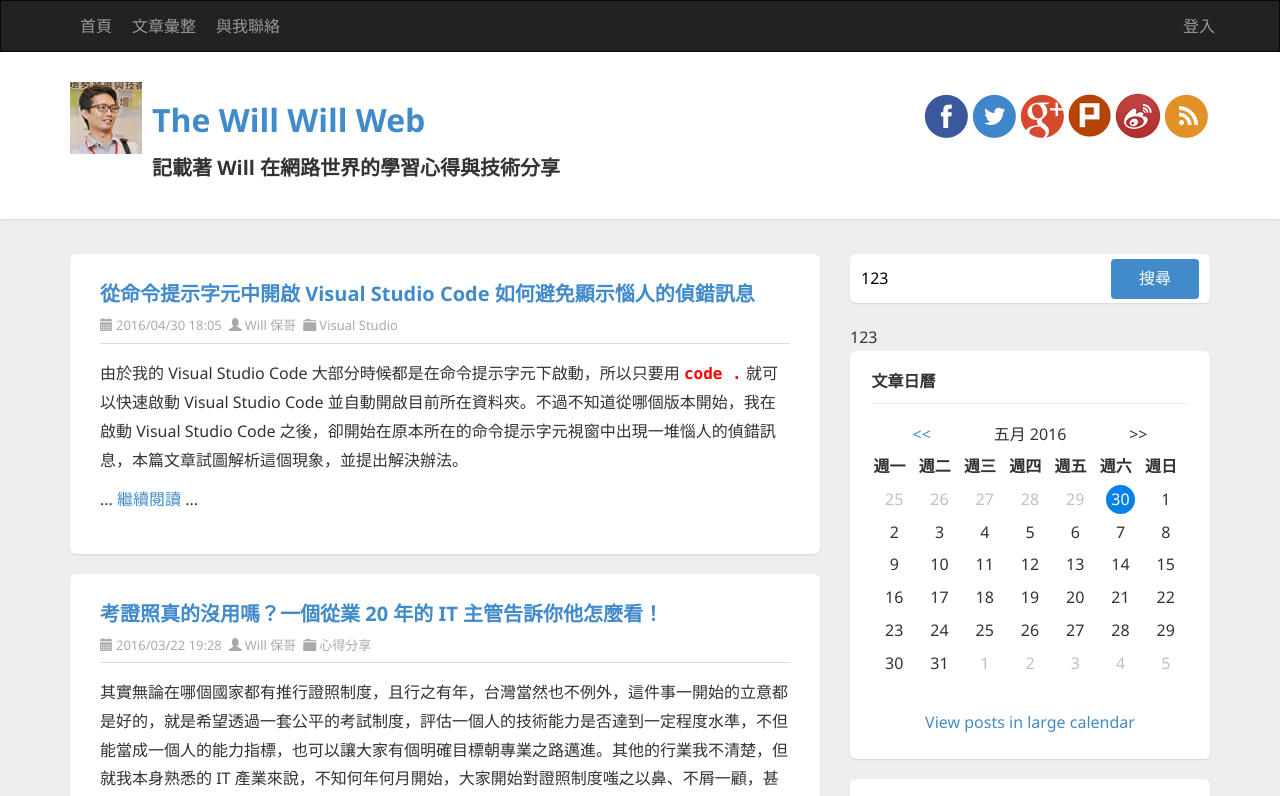
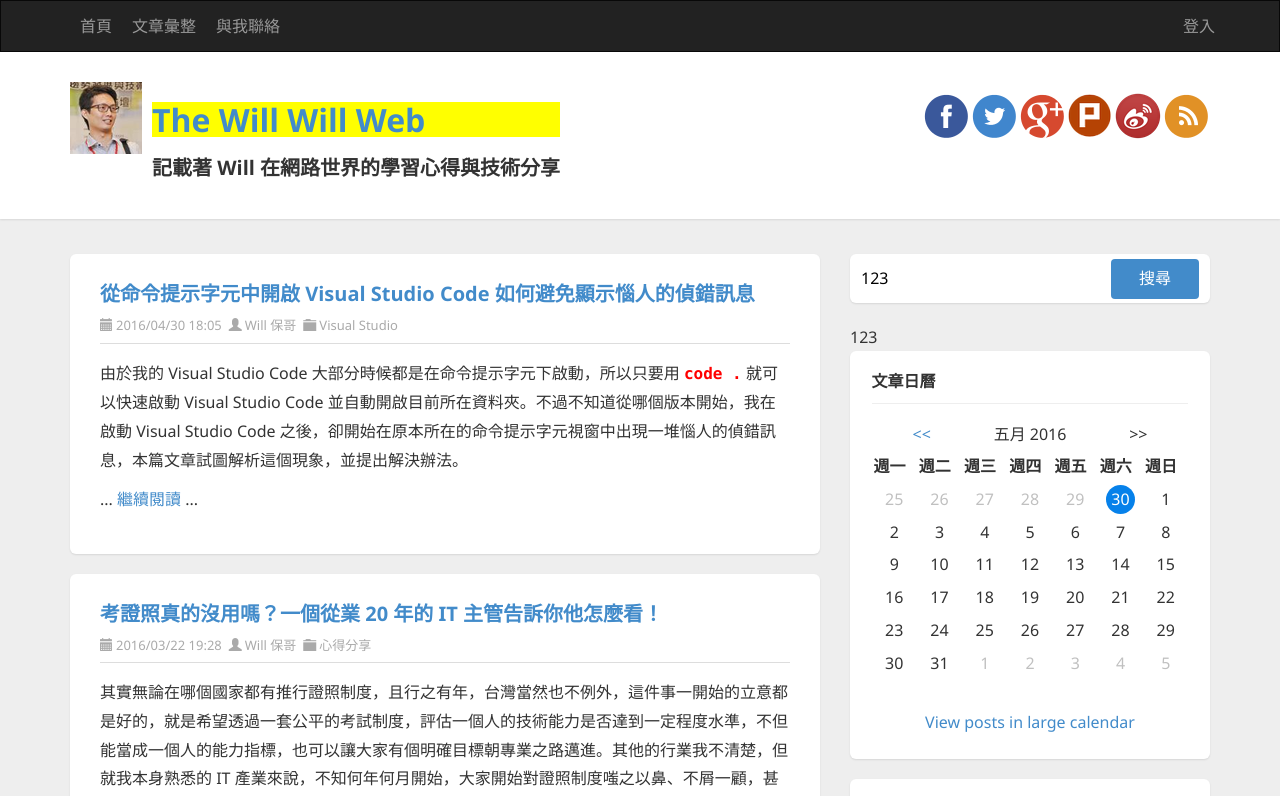
Before and after one commit to coolrare/DCT_106038, an Angular app: page / in a window 1280 px wide. Shown: the top 796 px of the page. Built offline with nearby package versions, Linux system fonts and the light colour scheme.

Commit message:
08 練習 Attribute Directive (屬性型指令) 用法: ngClass

```diff
--- a/src/app/header/header.component.css
+++ b/src/app/header/header.component.css
@@ -0,0 +1,3 @@
+.highlight {
+  background-color: yellow;
+}
--- a/src/app/header/header.component.html
+++ b/src/app/header/header.component.html
@@ -29,7 +29,7 @@
           <img src="/assets/images/logo.png" class="pull-left logo" alt="The Will Will Web" (click)="changeTitle($event)">
 
           <div class="pull-left">
-            <h1><a [href]="link">{{title}}</a></h1>
+            <h1 [class.highlight]="isHighlight"><a [href]="link">{{title}}</a></h1>
             <h3>記載著 Will 在網路世界的學習心得與技術分享</h3>
           </div>
 
--- a/src/app/header/header.component.ts
+++ b/src/app/header/header.component.ts
@@ -9,6 +9,7 @@
 
   title = 'The Will Will Web';
   link = 'http://blog.miniasp.com/';
+  isHighlight = true;
 
   constructor() { }
 
@@ -19,6 +20,7 @@
     console.log($event);
     $event.stopPropagation();
     this.title = 'Hello';
+    this.isHighlight = !this.isHighlight;
   }
 
   showAlert() {
```
